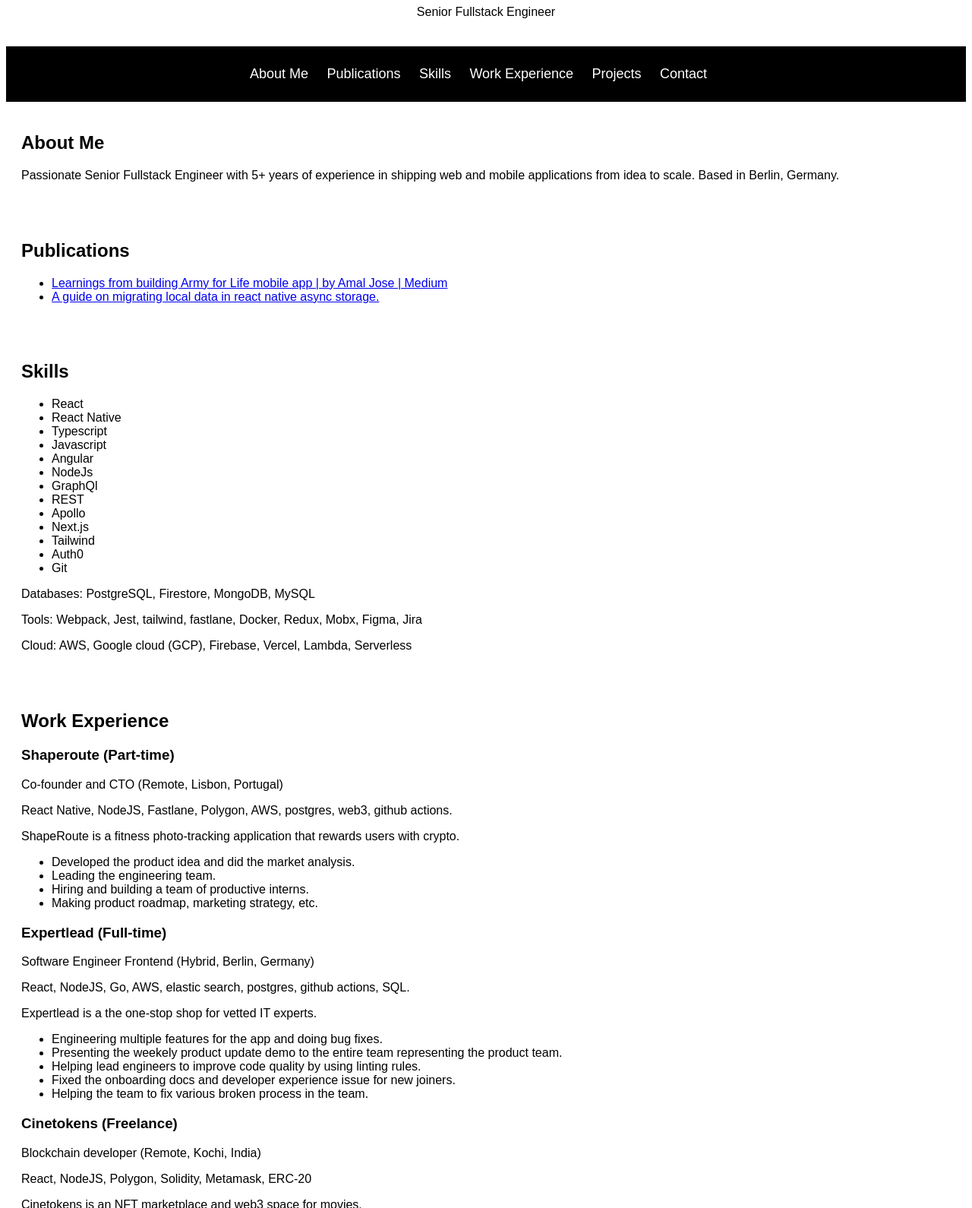
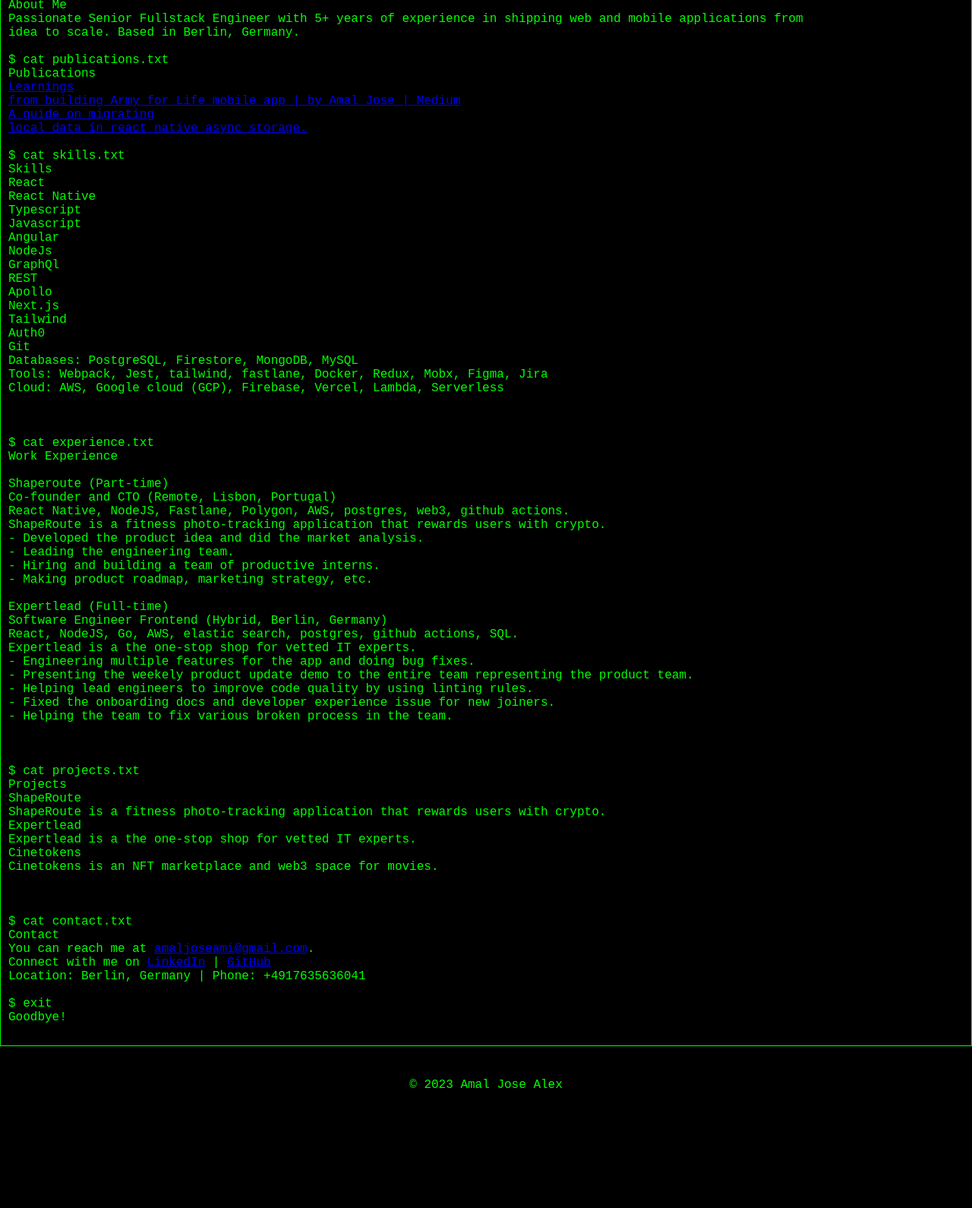
Before and after one commit to amaljosea/portfolio, a website: page index.html in a window 1280 px wide. Shown: the part 101-1691 px from the top of the page at 76% size. After the commit the page ends 1564 px from the top, so only its background shows below. Drawn offline with Linux system fonts and the light colour scheme.

Commit message:
Update index.html

```diff
--- a/index.html
+++ b/index.html
@@ -8,24 +8,25 @@
     <style>
         /* Global styles */
         body {
-            background-color: #ffffff;
-            color: #000000;
-            font-family: Arial, sans-serif;
+            background-color: #000000;
+            color: #00ff00;
+            /* Use your desired text color */
+            font-family: "Courier New", monospace;
+            margin: 0;
+            padding: 0;
         }
 
         /* Header styles */
         header {
             text-align: center;
             padding: 20px;
-            animation: fade-in 1s ease-in-out;
         }
 
         /* Navigation styles */
         nav {
             background-color: #000000;
             padding: 10px;
-            text-align: center;
-            animation: fade-in 1s ease-in-out;
+            text-align: left;
         }
 
         /* Navigation link styles */
@@ -41,14 +42,13 @@
 
         nav ul li a {
             text-decoration: none;
-            color: #ffffff;
+            color: #00ff00;
             font-size: 18px;
         }
 
         /* Section styles */
         section {
             padding: 20px;
-            animation: fade-in 1s ease-in-out;
         }
 
         /* Project styles */
@@ -59,239 +59,107 @@
         /* Footer styles */
         footer {
             background-color: #000000;
-            color: #ffffff;
+            color: #00ff00;
             text-align: center;
             padding: 10px;
-            animation: fade-in 1s ease-in-out;
         }
 
-        /* Keyframes for fade-in animation */
-        @keyframes fade-in {
-            0% {
-                opacity: 0;
-            }
-
-            100% {
-                opacity: 1;
-            }
+        /* Terminal-like styles */
+        pre {
+            background-color: #000000;
+            color: #00ff00;
+            padding: 10px;
+            border: 1px solid #00ff00;
+            white-space: pre-wrap;
+            font-size: 16px;
+            font-family: "Courier New", monospace;
+            overflow-x: auto;
         }
     </style>
 </head>
 
 <body>
+    <pre>
+<span class="prompt">$</span> <span class="command">./amal-portfolio.sh</span>
+<span class="output">Amal Jose Alex - Developer Portfolio</span>
 
-    <header>
-        <h1>Amal Jose Alex</h1>
-        <p>Senior Fullstack Engineer</p>
-    </header>
+<span class="prompt">$</span> <span class="command">cat about.txt</span>
+<span class="output">About Me</span>
+<span class="content">Passionate Senior Fullstack Engineer with 5+ years of experience in shipping web and mobile applications from
+idea to scale. Based in Berlin, Germany.</span>
 
-    <nav>
-        <ul>
-            <li><a href="#about">About Me</a></li>
-            <li><a href="#publications">Publications</a></li>
-            <li><a href="#skills">Skills</a></li>
-            <li><a href="#experience">Work Experience</a></li>
-            <li><a href="#projects">Projects</a></li>
-            <li><a href="#contact">Contact</a></li>
-        </ul>
-    </nav>
+<span class="prompt">$</span> <span class="command">cat publications.txt</span>
+<span class="output">Publications</span>
+<span class="content"><a href="https://medium.com/@amaljose_90246/learnings-from-building-army-for-life-mobile-app-aa96739f7ebd">Learnings
+from building Army for Life mobile app | by Amal Jose | Medium</a></span>
+<span class="content"><a href="https://www.linkedin.com/feed/update/urn:li:activity:7073899355887321088/">A guide on migrating
+local data in react native async storage.</a></span>
 
-    <section id="about">
-        <h2>About Me</h2>
-        <p>Passionate Senior Fullstack Engineer with 5+ years of experience in shipping web and mobile applications from
-            idea to scale. Based in Berlin, Germany.</p>
-    </section>
+<span class="prompt">$</span> <span class="command">cat skills.txt</span>
+<span class="output">Skills</span>
+<span class="content">React</span>
+<span class="content">React Native</span>
+<span class="content">Typescript</span>
+<span class="content">Javascript</span>
+<span class="content">Angular</span>
+<span class="content">NodeJs</span>
+<span class="content">GraphQl</span>
+<span class="content">REST</span>
+<span class="content">Apollo</span>
+<span class="content">Next.js</span>
+<span class="content">Tailwind</span>
+<span class="content">Auth0</span>
+<span class="content">Git</span>
+<span class="content">Databases: PostgreSQL, Firestore, MongoDB, MySQL</span>
+<span class="content">Tools: Webpack, Jest, tailwind, fastlane, Docker, Redux, Mobx, Figma, Jira</span>
+<span class="content">Cloud: AWS, Google cloud (GCP), Firebase, Vercel, Lambda, Serverless</span>
 
-    <section id="publications">
-        <h2>Publications</h2>
-        <ul>
-            <li><a
-                    href="https://medium.com/@amaljose_90246/learnings-from-building-army-for-life-mobile-app-aa96739f7ebd">Learnings
-                    from building Army for Life mobile app | by Amal Jose | Medium</a></li>
-            <li><a href="https://www.linkedin.com/feed/update/urn:li:activity:7073899355887321088/">A guide on migrating
-                    local data in react native async storage.
-                </a>
-            </li>
-        </ul>
-    </section>
+<!-- Add more sections as needed -->
 
+<span class="prompt">$</span> <span class="command">cat experience.txt</span>
+<span class="output">Work Experience</span>
 
-    <section id="skills">
-        <h2>Skills</h2>
-        <ul>
-            <li>React</li>
-            <li>React Native</li>
-            <li>Typescript</li>
-            <li>Javascript</li>
-            <li>Angular</li>
-            <li>NodeJs</li>
-            <li>GraphQl</li>
-            <li>REST</li>
-            <li>Apollo</li>
-            <li>Next.js</li>
-            <li>Tailwind</li>
-            <li>Auth0</li>
-            <li>Git</li>
-        </ul>
-        <p>Databases: PostgreSQL, Firestore, MongoDB, MySQL</p>
-        <p>Tools: Webpack, Jest, tailwind, fastlane, Docker, Redux, Mobx, Figma, Jira</p>
-        <p>Cloud: AWS, Google cloud (GCP), Firebase, Vercel, Lambda, Serverless</p>
-    </section>
+<span class="content">Shaperoute (Part-time)</span>
+<span class="content">Co-founder and CTO (Remote, Lisbon, Portugal)</span>
+<span class="content">React Native, NodeJS, Fastlane, Polygon, AWS, postgres, web3, github actions.</span>
+<span class="content">ShapeRoute is a fitness photo-tracking application that rewards users with crypto.</span>
+<span class="content">- Developed the product idea and did the market analysis.</span>
+<span class="content">- Leading the engineering team.</span>
+<span class="content">- Hiring and building a team of productive interns.</span>
+<span class="content">- Making product roadmap, marketing strategy, etc.</span>
 
-    <section id="experience">
-        <h2>Work Experience</h2>
+<span class="content">Expertlead (Full-time)</span>
+<span class="content">Software Engineer Frontend (Hybrid, Berlin, Germany)</span>
+<span class="content">React, NodeJS, Go, AWS, elastic search, postgres, github actions, SQL.</span>
+<span class="content">Expertlead is a the one-stop shop for vetted IT experts.</span>
+<span class="content">- Engineering multiple features for the app and doing bug fixes.</span>
+<span class="content">- Presenting the weekely product update demo to the entire team representing the product team.</span>
+<span class="content">- Helping lead engineers to improve code quality by using linting rules.</span>
+<span class="content">- Fixed the onboarding docs and developer experience issue for new joiners.</span>
+<span class="content">- Helping the team to fix various broken process in the team.</span>
 
-        <div class="job">
-            <h3>Shaperoute (Part-time)</h3>
-            <p>Co-founder and CTO (Remote, Lisbon, Portugal)</p>
-            <p>React Native, NodeJS, Fastlane, Polygon, AWS, postgres, web3, github actions.</p>
-            <p>ShapeRoute is a fitness photo-tracking application that rewards users with crypto.</p>
-            <ul>
-                <li>Developed the product idea and did the market analysis.</li>
-                <li>Leading the engineering team.</li>
-                <li>Hiring and building a team of productive interns.</li>
-                <li>Making product roadmap, marketing strategy, etc.</li>
-            </ul>
-        </div>
+<!-- Add more job sections as needed -->
 
-        <div class="job">
-            <h3>Expertlead (Full-time)</h3>
-            <p>Software Engineer Frontend (Hybrid, Berlin, Germany)</p>
-            <p>React, NodeJS, Go, AWS, elastic search, postgres, github actions, SQL.</p>
-            <p>Expertlead is a the one-stop shop for vetted IT experts.</p>
-            <ul>
-                <li>Engineering multiple features for the app and doing bug fixes.</li>
-                <li>Presenting the weekely product update demo to the entire team representing the product team.</li>
-                <li>Helping lead engineers to improve code quality by using linting rules.</li>
-                <li>Fixed the onboarding docs and developer experience issue for new joiners.</li>
-                <li>Helping the team to fix various broken process in the team.</li>
-            </ul>
-        </div>
+<span class="prompt">$</span> <span class="command">cat projects.txt</span>
+<span class="output">Projects</span>
+<span class="content">ShapeRoute</span>
+<span class="content">ShapeRoute is a fitness photo-tracking application that rewards users with crypto.</span>
+<span class="content">Expertlead</span>
+<span class="content">Expertlead is a the one-stop shop for vetted IT experts.</span>
+<span class="content">Cinetokens</span>
+<span class="content">Cinetokens is an NFT marketplace and web3 space for movies.</span>
 
-        <div class="job">
-            <h3>Cinetokens (Freelance)</h3>
-            <p>Blockchain developer (Remote, Kochi, India)</p>
-            <p>React, NodeJS, Polygon, Solidity, Metamask, ERC-20</p>
-            <p>Cinetokens is an NFT marketplace and web3 space for movies.</p>
-            <ul>
-                <li>Developing the smart contacts and deploying in various blockchain.</li>
-                <li>Collaboration with the blockchain community.</li>
-                <li>Integrating the blockchain in the UI.</li>
-            </ul>
-        </div>
+<!-- Add more project sections as needed -->
 
-        <div class="job">
-            <h3>Gemini (contract via BigBinary)</h3>
-            <p>Senior Full Stack Developer (Remote, Redmond, USA)</p>
-            <p>ReactJS, React Native, NodeJS, Apollo GraphQL, Express, Postgraphile, PostgreSQL</p>
-            <p>Gemini is a visualization tool for organizations to analyze, plan and automate organizational changes for
-                informed decision-making.</p>
-            <ul>
-                <li>Implemented the core features of the applications like authentication, permission, and user
-                    management.</li>
-                <li>Helping junior engineers to solve feature development tickets/stories.</li>
-                <li>Code reviewing.</li>
-                <li>Lead the development of the mobile application in React Native, and implemented CI/CD using Fastlane
-                    and GitHub actions.</li>
-                <li>Helping lead developers in researching to find suitable technology/architecture to solve technical
-                    problems.</li>
-                <li>Created components for the design system from scratch with proper documentation.</li>
-                <li>Worked on enhancing the performance of the system using techniques like virtualization, lazy
-                    loading, etc.</li>
-            </ul>
-        </div>
+<span class="prompt">$</span> <span class="command">cat contact.txt</span>
+<span class="output">Contact</span>
+<span class="content">You can reach me at <a href="mailto:amaljoseami@gmail.com">amaljoseami@gmail.com</a>.</span>
+<span class="content">Connect with me on <a href="https://linkedin.com/in/yourname">LinkedIn</a> | <a href="https://github.com/yourusername">GitHub</a></span>
+<span class="content">Location: Berlin, Germany | Phone: +4917635636041</span>
 
-        <div class="job">
-            <h3>Army for Life (Part-time volunteering)</h3>
-            <p>Founding team member and Lead developer (Remote, Bangalore, India)</p>
-            <p>React Native, NodeJS, Fastlane</p>
-            <p>Army for life is a free prayer application that has 10k+ daily users.</p>
-            <ul>
-                <li>Led the engineering from idea to scale.</li>
-                <li>Managed version control and release management.</li>
-                <li>Led the development of the mobile application in React Native, and implemented CI/CD using Fastlane
-                    and GitHub actions.</li>
-                <li>Designed the technical architecture for the product and get them reviewed by industry experts.</li>
-            </ul>
-        </div>
-
-        <div class="job">
-            <h3>Dexlock (2018 - 2020)</h3>
-            <p>Software Engineer (Onsite, Kochi, India)</p>
-            <p>JavaScript, ReactJS, Angular, NodeJS, NextJS, Express, Angular</p>
-            <p>Dexlock is a big data and data science solution-based start-up with clients across the United Arab
-                Emirates, Europe, and the United States.</p>
-            <ul>
-                <li>Led the development of an online shopping cart project by closely coordinating and communicating
-                    with clients, business analysts, designers, testers, and developers.</li>
-                <li>Supported multiple clients in the development and architecture of various projects remotely and in
-                    client locations like Dubai, Abu Dhabi, etc.</li>
-                <li>Actively participated in all areas of product development from estimation, architecture, design,
-                    development, code reviews, management, and delivery.</li>
-            </ul>
-        </div>
-
-        <div class="job">
-            <h3>Tamm (via Dexlock)</h3>
-            <p>Full Stack Developer (Onsite, Abu Dhabi, UAE)</p>
-            <p>ReactJS, NodeJS, MariaDB, Camunda, Jest</p>
-            <p>Worked on project TAMM, which is a unified government that allows all emirates, citizens, residents,
-                visitors, and investors to complete a full range of government services through a single point of
-                contact without having to visit different government entities to complete their transaction.</p>
-            <ul>
-                <li>Build a POC of the TAMM project for exhibiting in gitex, which is one of the biggest tech events in
-                    Asia.</li>
-                <li>Worked closely with engineers with decades of experience and experienced how investing in
-                    development experience will change the speed and the quality of the project.</li>
-                <li>Collaborated with the Government departments in collecting the requirements, doing technical
-                    feasibility studies, estimation, etc.</li>
-            </ul>
-        </div>
-
-        <div class="job">
-            <h3>Absolute Technologies (January 2016 - July 2018)</h3>
-            <p>Software Developer (Remote, Kochi, India)</p>
-            <p>React, React Native, Mongodb, NodeJs, Photoshop</p>
-            <p>Absolute Technologies is a startup that is focused on building digital content including graphic design,
-                websites, and web and mobile applications for clients including small to medium-sized startups and
-                government entities.</p>
-            <ul>
-                <li>Closely collaborated with the co-founders from the starting stage of the company, getting the first
-                    client, communicating, designing, architecture, developing, and delivery of the project from
-                    scratch.</li>
-                <li>Led the development of user interfaces for multiple projects.</li>
-                <li>Worked as the sole react native developer in the team, delivering the features, and iterating with
-                    the design and client suggestions.</li>
-                <li>Worked on creating delightful visual content and digital designs.</li>
-            </ul>
-        </div>
-
-    </section>
-
-    <section id="projects">
-        <h2>Projects</h2>
-        <div class="project">
-            <h3>ShapeRoute</h3>
-            <p>ShapeRoute is a fitness photo-tracking application that rewards users with crypto.</p>
-        </div>
-        <div class="project">
-            <h3>Expertlead</h3>
-            <p>Expertlead is a the one-stop shop for vetted IT experts.</p>
-        </div>
-        <div class="project">
-            <h3>Cinetokens</h3>
-            <p>Cinetokens is an NFT marketplace and web3 space for movies.</p>
-        </div>
-        <!-- Add more project sections as needed -->
-    </section>
-
-    <section id="contact">
-        <h2>Contact</h2>
-        <p>You can reach me at <a href="mailto:amaljoseami@gmail.com">amaljoseami@gmail.com</a>.</p>
-        <p>Connect with me on <a href="https://linkedin.com/in/yourname">LinkedIn</a> | <a
-                href="https://github.com/yourusername">GitHub</a></p>
-        <p>Location: Berlin, Germany | Phone: +4917635636041</p>
-    </section>
+<span class="prompt">$</span> <span class="command">exit</span>
+<span class="output">Goodbye!</span>
+    </pre>
 
     <footer>
         <p>&copy; 2023 Amal Jose Alex</p>
```
